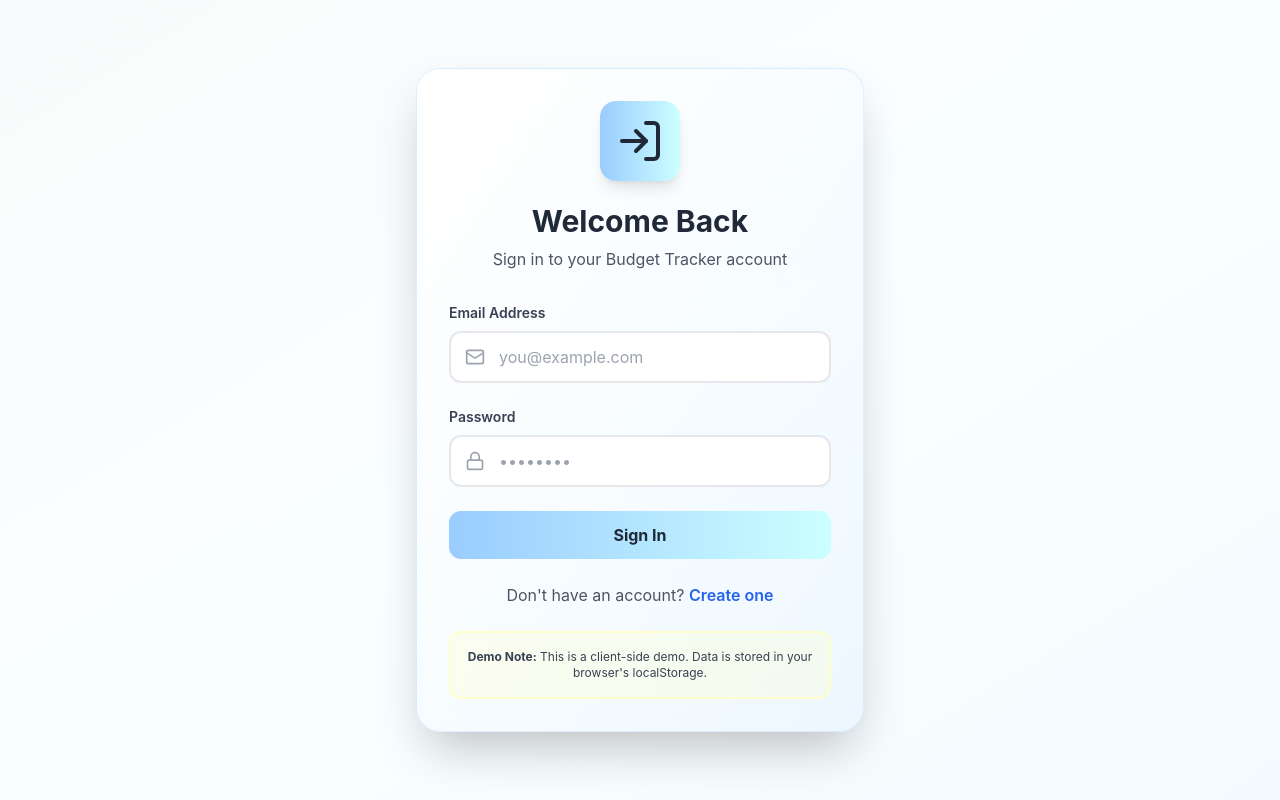
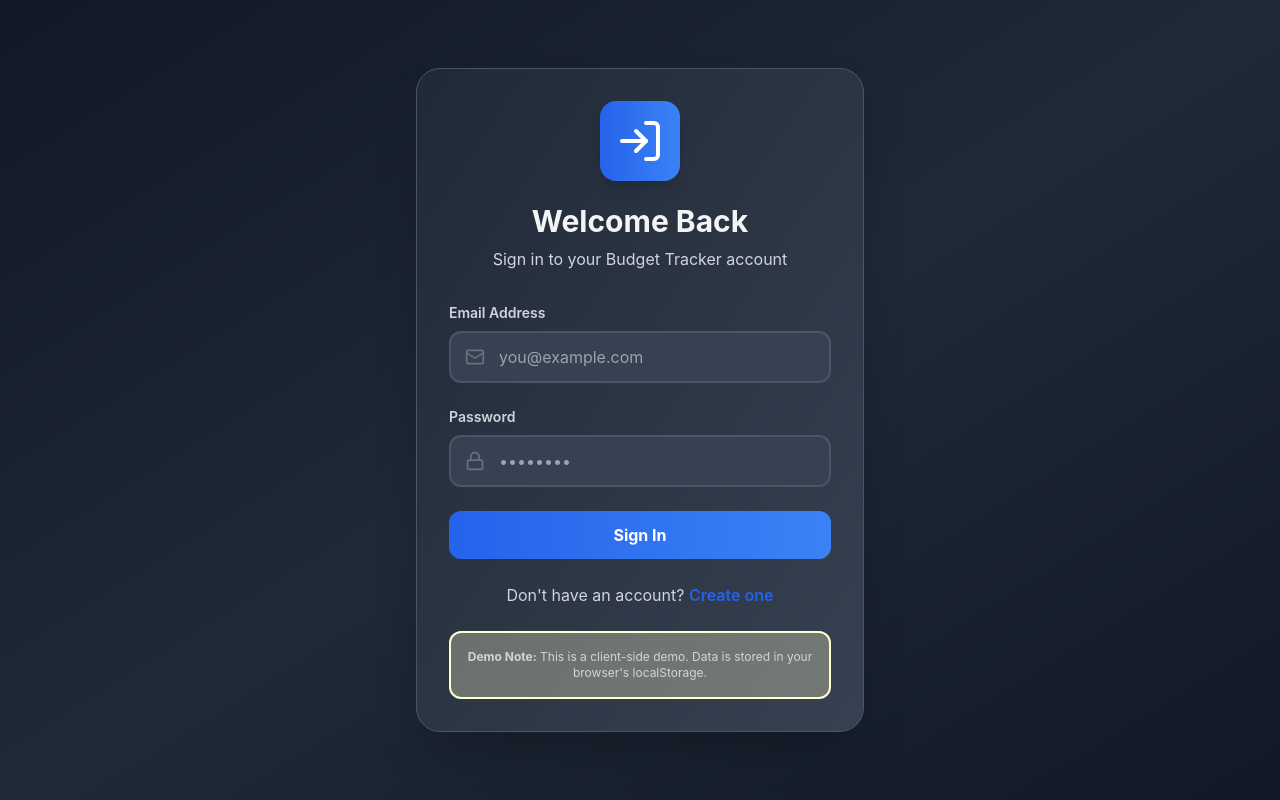
Before and after one commit to lorenadarwiche/BudgetPlanner, a React (Create React App) app: page / in a window 1280 px wide. Built offline with nearby package versions, Linux system fonts and the light colour scheme; no server answers.

Commit message:
Add files via upload

```diff
--- a/src/components/Navbar.jsx
+++ b/src/components/Navbar.jsx
@@ -1,44 +1,35 @@
 import React from 'react';
-import { Wallet, LogOut, User, Moon, Sun } from 'lucide-react';
+import { Wallet, LogOut, User } from 'lucide-react';
 import { useAuth } from '../contexts/AuthContext';
-import { useTheme } from '../contexts/ThemeContext';
 
 const Navbar = () => {
   const { currentUser, logout } = useAuth();
-  const { isDark, toggleTheme } = useTheme();
 
   return (
-    <nav className="bg-gradient-to-r from-primary via-secondary to-primary dark:from-gray-800 dark:via-gray-700 dark:to-gray-800 text-gray-800 dark:text-gray-100 shadow-xl border-b-4 border-primary dark:border-gray-600 transition-colors duration-200">
+    <nav className="bg-gradient-to-r from-gray-800 via-gray-700 to-gray-800 text-gray-100 shadow-xl border-b-4 border-gray-600 transition-colors duration-200">
       <div className="container mx-auto px-6 py-6">
         <div className="flex items-center justify-between">
           <div className="flex items-center space-x-3">
-            <div className="bg-white dark:bg-gray-700 p-2 rounded-xl shadow-md">
-              <Wallet className="w-7 h-7 text-primary dark:text-blue-400" />
+            <div className="bg-gray-700 p-2 rounded-xl shadow-md">
+              <Wallet className="w-7 h-7 text-blue-400" />
             </div>
             <div>
               <h1 className="text-3xl font-bold tracking-tight">Budget Tracker</h1>
-              <p className="text-xs text-gray-600 dark:text-gray-300 mt-0.5">Smart financial management</p>
+              <p className="text-xs text-gray-300 mt-0.5">Smart financial management</p>
             </div>
           </div>
           <div className="flex items-center space-x-4">
-            <button
-              onClick={toggleTheme}
-              className="bg-white dark:bg-gray-800 hover:bg-gray-100 dark:hover:bg-gray-700 text-gray-700 dark:text-gray-200 p-2 rounded-full shadow-md transition-all duration-200"
-              title={isDark ? 'Switch to Light Mode' : 'Switch to Dark Mode'}
-            >
-              {isDark ? <Sun className="w-5 h-5" /> : <Moon className="w-5 h-5" />}
-            </button>
             {currentUser && (
               <>
-                <div className="hidden md:flex items-center space-x-3 bg-white dark:bg-gray-700 px-4 py-2 rounded-full shadow-md">
-                  <div className="bg-primary dark:bg-blue-500 p-1.5 rounded-full">
+                <div className="hidden md:flex items-center space-x-3 bg-gray-700 px-4 py-2 rounded-full shadow-md">
+                  <div className="bg-blue-500 p-1.5 rounded-full">
                     <User className="w-4 h-4 text-white" />
                   </div>
-                  <span className="text-sm font-medium text-gray-700 dark:text-gray-200">{currentUser.name}</span>
+                  <span className="text-sm font-medium text-gray-200">{currentUser.name}</span>
                 </div>
                 <button
                   onClick={logout}
-                  className="flex items-center space-x-2 bg-white dark:bg-gray-700 hover:bg-red-50 dark:hover:bg-red-900 text-gray-700 dark:text-gray-200 hover:text-red-600 dark:hover:text-red-400 px-4 py-2 rounded-full shadow-md transition-all duration-200 font-medium text-sm"
+                  className="flex items-center space-x-2 bg-gray-700 hover:bg-red-900 text-gray-200 hover:text-red-400 px-4 py-2 rounded-full shadow-md transition-all duration-200 font-medium text-sm"
                   title="Logout"
                 >
                   <LogOut className="w-4 h-4" />
--- a/src/contexts/ThemeContext.jsx
+++ b/src/contexts/ThemeContext.jsx
@@ -11,34 +11,19 @@ export const useTheme = () => {
 };
 
 export const ThemeProvider = ({ children }) => {
-  // Initialize theme from localStorage or default to 'light'
-  const [theme, setTheme] = useState(() => {
-    const savedTheme = localStorage.getItem('theme');
-    return savedTheme || 'light';
-  });
+  // Always use dark mode
+  const theme = 'dark';
 
   useEffect(() => {
-    // Apply theme to document root
+    // Apply dark mode to document root
     const root = window.document.documentElement;
-
-    if (theme === 'dark') {
-      root.classList.add('dark');
-    } else {
-      root.classList.remove('dark');
-    }
-
-    // Save theme to localStorage
-    localStorage.setItem('theme', theme);
-  }, [theme]);
-
-  const toggleTheme = () => {
-    setTheme(prevTheme => prevTheme === 'light' ? 'dark' : 'light');
-  };
+    root.classList.add('dark');
+  }, []);
 
   const value = {
     theme,
-    toggleTheme,
-    isDark: theme === 'dark'
+    toggleTheme: () => {}, // No-op function
+    isDark: true
   };
 
   return (
```
